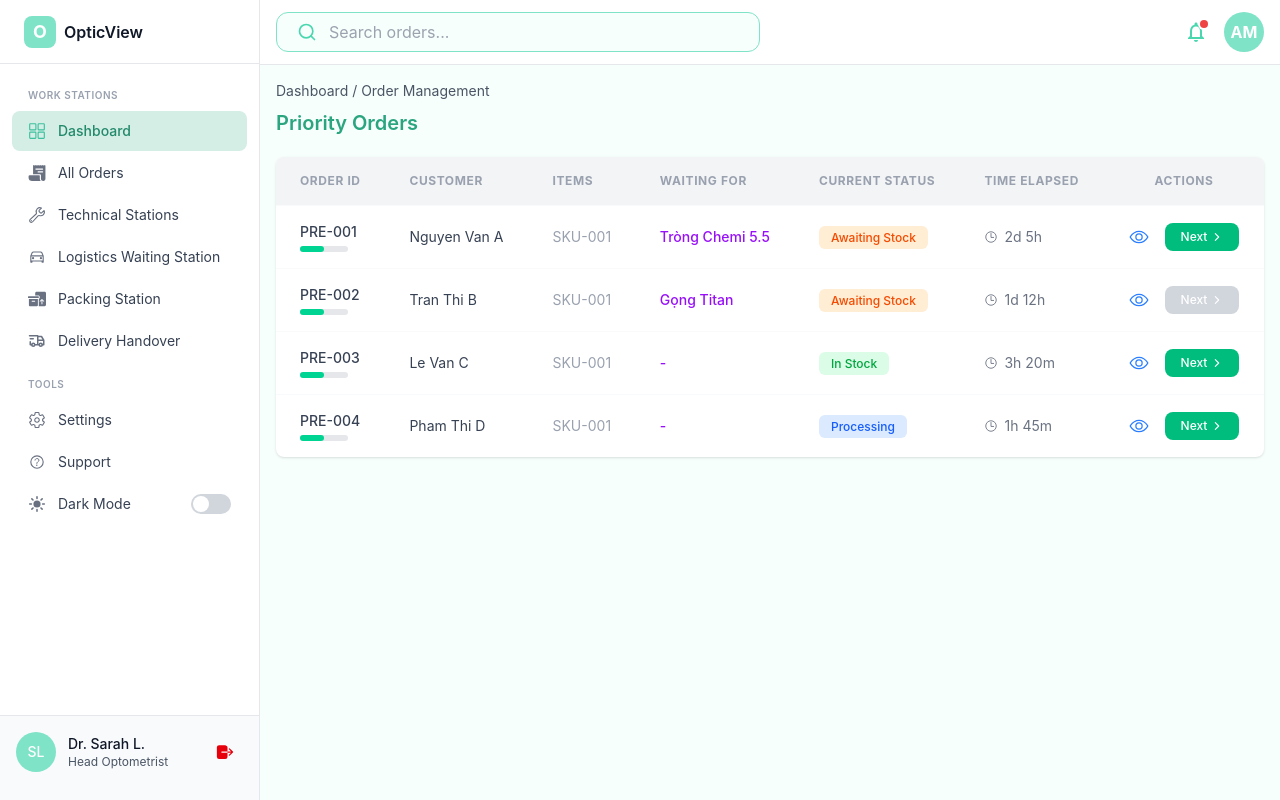
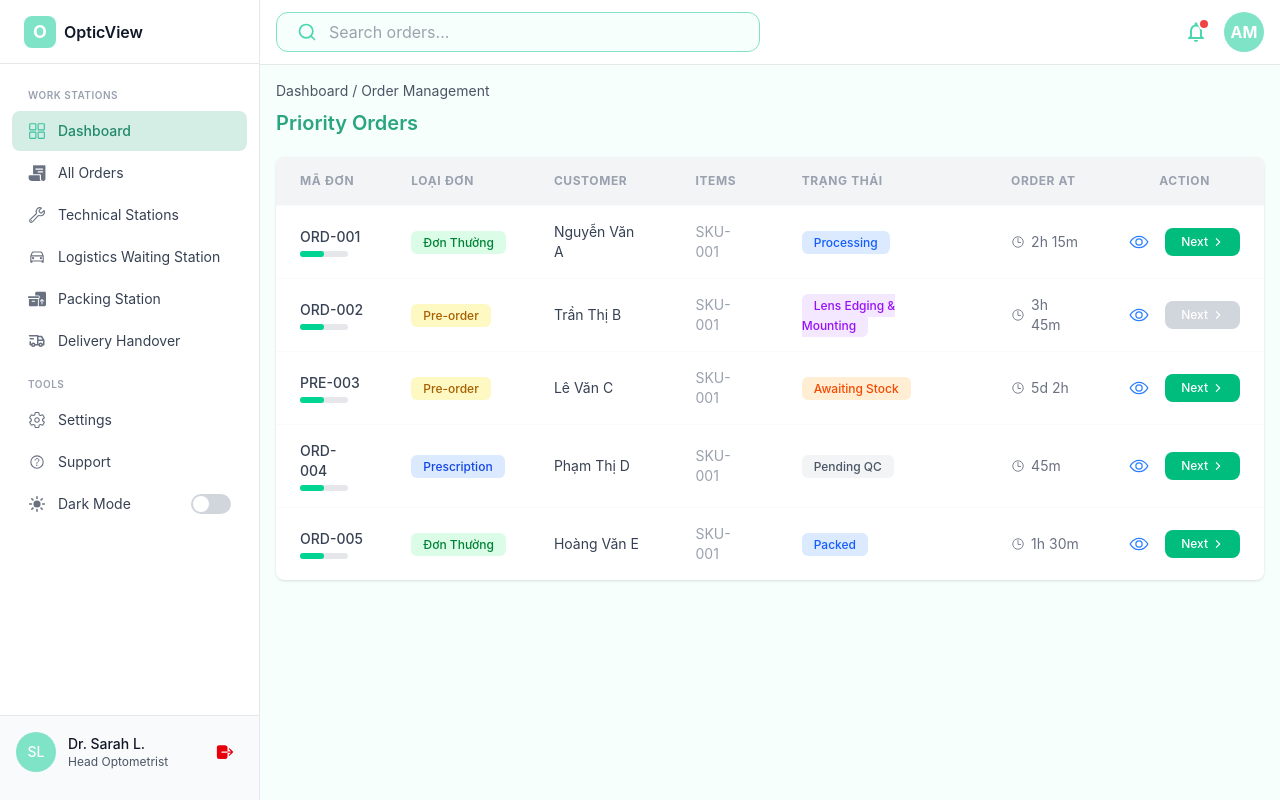
Before and after one commit to NghiaDPTWorkk/fe-eyewear-swp391, a React (Vite) app in the folder frontend/: page /operationstaff/dashboard in a window 1280 px wide. Built offline with nearby package versions, Linux system fonts and the light colour scheme.

Commit message:
KAN-49 feat: ui delivery all-order packingpage technical

```diff
--- a/frontend/src/components/common/staff/ordertable/OrderTable.tsx
+++ b/frontend/src/components/common/staff/ordertable/OrderTable.tsx
@@ -1,10 +1,11 @@
 import type { ReactNode } from 'react'
 import OrderHeaderTable from './OrderHeaderTable'
 import OrderList from './OrderList'
-import { IoEyeOutline, IoChevronForward, IoTimeOutline } from 'react-icons/io5'
+import { IoTimeOutline, IoEyeOutline, IoChevronForward } from 'react-icons/io5'
 
 export interface Order {
   id: string
+  orderType: string
   customer: string
   item: string
   waitingFor?: string
@@ -18,61 +19,94 @@ export interface Order {
 export interface Column<T> {
   header: string | ReactNode // Tiêu đề cột (Text hoặc Component)
   render: (item: T) => ReactNode // Hàm hiển thị dữ liệu cho từng dòng
-  className?: string // Class cho td (cell)
-  headerClassName?: string // Class cho th (header)
+  className?: string // Class cho td á
+  headerClassName?: string // Class cho th
 }
 
 interface OrderTableProps {
   columns?: Column<Order>[] // Mảng các cột
+  hiddenColumns?: string[] // Mảng các header cột muốn ẩn
+  filterType?: string // Loại đơn muốn lọc
 }
 
-export default function OrderTable({ columns }: OrderTableProps) {
-  // Mock data
+const getOrderTypeStyles = (type: string) => {
+  switch (type) {
+    case 'Đơn Thường':
+      return 'bg-green-100 text-green-700'
+    case 'Pre-order':
+      return 'bg-yellow-100 text-yellow-700'
+    case 'Prescription':
+      return 'bg-blue-100 text-blue-700'
+    default:
+      return 'bg-gray-100 text-gray-700'
+  }
+}
+
+export default function OrderTable({ columns, hiddenColumns = [], filterType }: OrderTableProps) {
+  // Mock data mốt thay sau
   const orders: Order[] = [
     {
-      id: 'PRE-001',
-      customer: 'Nguyen Van A',
+      id: 'ORD-001',
+      orderType: 'Đơn Thường',
+      customer: 'Nguyễn Văn A',
       item: 'SKU-001',
       waitingFor: 'Tròng Chemi 5.5',
+      currentStatus: 'Processing',
+      timeElapsed: '2h 15m',
+      statusColor: 'bg-blue-100 text-blue-600',
+      isNextActive: true
+    },
+    {
+      id: 'ORD-002',
+      orderType: 'Pre-order',
+      customer: 'Trần Thị B',
+      item: 'SKU-001',
+      waitingFor: 'Gọng Titan',
+      currentStatus: 'Lens Edging & Mounting',
+      timeElapsed: '3h 45m',
+      statusColor: 'bg-purple-100 text-purple-600',
+      isNextActive: false
+    },
+    {
+      id: 'PRE-003',
+      orderType: 'Pre-order',
+      customer: 'Lê Văn C',
+      item: 'SKU-001',
       currentStatus: 'Awaiting Stock',
-      timeElapsed: '2d 5h',
+      timeElapsed: '5d 2h',
       statusColor: 'bg-orange-100 text-orange-600',
       isNextActive: true
     },
     {
-      id: 'PRE-002',
-      customer: 'Tran Thi B',
+      id: 'ORD-004',
+      orderType: 'Prescription',
+      customer: 'Phạm Thị D',
       item: 'SKU-001',
-      waitingFor: 'Gọng Titan',
-      currentStatus: 'Awaiting Stock',
-      timeElapsed: '1d 12h',
-      statusColor: 'bg-orange-100 text-orange-600',
-      isNextActive: false
-    },
-    {
-      id: 'PRE-003',
-      customer: 'Le Van C',
-      item: 'SKU-001',
-      currentStatus: 'In Stock',
-      timeElapsed: '3h 20m',
-      statusColor: 'bg-green-100 text-green-600',
+      currentStatus: 'Pending QC',
+      timeElapsed: '45m',
+      statusColor: 'bg-gray-100 text-gray-600',
       isNextActive: true
     },
     {
-      id: 'PRE-004',
-      customer: 'Pham Thi D',
+      id: 'ORD-005',
+      orderType: 'Đơn Thường',
+      customer: 'Hoàng Văn E',
       item: 'SKU-001',
-      currentStatus: 'Processing',
-      timeElapsed: '1h 45m',
+      currentStatus: 'Packed',
+      timeElapsed: '1h 30m',
       statusColor: 'bg-blue-100 text-blue-600',
       isNextActive: true
     }
   ]
 
+  const filteredOrders = filterType
+    ? orders.filter((order) => order.orderType === filterType)
+    : orders
+
   // Default Columns nếu không truyền props
   const defaultColumns: Column<Order>[] = [
     {
-      header: 'Order ID',
+      header: 'MÃ ĐƠN',
       render: (order) => (
         <div>
           <div>{order.id}</div>
@@ -84,22 +118,33 @@ export default function OrderTable({ columns }: OrderTableProps) {
       className: 'font-medium'
     },
     {
-      header: 'Customer',
+      header: 'LOẠI ĐƠN',
+      render: (order) => (
+        <span
+          className={`px-3 py-1 rounded-md text-xs font-medium whitespace-nowrap ${getOrderTypeStyles(
+            order.orderType
+          )}`}
+        >
+          {order.orderType}
+        </span>
+      )
+    },
+    {
+      header: 'CUSTOMER',
       render: (order) => order.customer
     },
     {
-      header: 'Items',
+      header: 'ITEMS',
       render: (order) => order.item,
       className: 'text-gray-400'
     },
-    // Ví dụ cột Waiting For (mặc định có thể comment lại hoặc để đó)
     {
-      header: 'Waiting For',
+      header: 'WAITING FOR',
       render: (order) => order.waitingFor || '-',
       className: 'text-purple-600 font-medium'
     },
     {
-      header: 'Current Status',
+      header: 'TRẠNG THÁI',
       render: (order) => (
         <span className={`px-3 py-1 rounded-md text-xs font-medium ${order.statusColor}`}>
           {order.currentStatus}
@@ -107,7 +152,7 @@ export default function OrderTable({ columns }: OrderTableProps) {
       )
     },
     {
-      header: 'Time Elapsed',
+      header: 'ORDER AT',
       render: (order) => (
         <div className="flex items-center gap-1.5">
           <IoTimeOutline />
@@ -117,7 +162,7 @@ export default function OrderTable({ columns }: OrderTableProps) {
       className: 'text-gray-500'
     },
     {
-      header: 'Actions',
+      header: 'ACTION',
       headerClassName: 'text-center',
       render: (order) => (
         <div className="flex items-center justify-center gap-4">
@@ -139,13 +184,15 @@ export default function OrderTable({ columns }: OrderTableProps) {
     }
   ]
 
-  const activeColumns = columns || defaultColumns
+  const activeColumns = (columns || defaultColumns).filter(
+    (col) => !hiddenColumns.includes(col.header as string)
+  )
 
   return (
     <div className="overflow-x-auto bg-white rounded-lg shadow">
       <table className="w-full text-left border-collapse">
         <OrderHeaderTable columns={activeColumns} />
-        <OrderList orders={orders} columns={activeColumns} />
+        <OrderList orders={filteredOrders} columns={activeColumns} />
       </table>
     </div>
   )
--- /dev/null
+++ b/frontend/src/pages/operation/DeliveryPage.tsx
@@ -0,0 +1,12 @@
+import { Container } from '@/components'
+import OrderTable from '@/components/common/staff/ordertable/OrderTable'
+
+export default function DeliveryPage() {
+  return (
+    <Container>
+      <div className="text-sm text-gray-600 mb-2">Delivery / Delivery Handover</div>
+      <h1 className="text-xl font-semibold mb-5 text-primary-700">Delivery Handover</h1>
+      <OrderTable hiddenColumns={['WAITING FOR']} />
+    </Container>
+  )
+}
--- /dev/null
+++ b/frontend/src/pages/operation/DisplayAllOrder.tsx
@@ -0,0 +1,12 @@
+import { Container } from '@/components'
+import OrderTable from '@/components/common/staff/ordertable/OrderTable'
+
+export default function DisplayAllOrder() {
+  return (
+    <Container>
+      <div className="text-sm text-gray-600 mb-2">Order Management / All Orders</div>
+      <h1 className="text-xl font-semibold mb-5 text-primary-700">All Orders</h1>
+      <OrderTable hiddenColumns={['WAITING FOR']} />
+    </Container>
+  )
+}
--- a/frontend/src/pages/operation/HomePageOperation.tsx
+++ b/frontend/src/pages/operation/HomePageOperation.tsx
@@ -6,7 +6,7 @@ export default function HomePageOperation() {
     <Container>
       <div className="text-sm text-gray-600 mb-2">Dashboard / Order Management</div>
       <h1 className="text-xl font-semibold mb-5 text-primary-700">Priority Orders</h1>
-      <OrderTable />
+      <OrderTable hiddenColumns={['WAITING FOR']} />
     </Container>
   )
 }
--- a/frontend/src/pages/operation/OperationLayout.tsx
+++ b/frontend/src/pages/operation/OperationLayout.tsx
@@ -45,7 +45,12 @@ export default function OperationLayout() {
             active={location.pathname === '/operationstaff/dashboard'}
             onClick={() => navigate('/operationstaff/dashboard')}
           />
-          <SidebarStaff.MenuItem icon={<IoReceipt />} label="All Orders" />
+          <SidebarStaff.MenuItem
+            icon={<IoReceipt />}
+            label="All Orders"
+            active={location.pathname === '/operationstaff/all'}
+            onClick={() => navigate('/operationstaff/all')}
+          />
           <SidebarStaff.MenuItem
             icon={<IoBuildOutline />}
             label="Technical Stations"
@@ -58,8 +63,18 @@ export default function OperationLayout() {
             active={location.pathname === '/operationstaff/pre-orders'}
             onClick={() => navigate('/operationstaff/pre-orders')}
           />
-          <SidebarStaff.MenuItem icon={<FaBoxesPacking />} label="Packing Station" />
-          <SidebarStaff.MenuItem icon={<TbTruckDelivery />} label="Delivery Handover" />
+          <SidebarStaff.MenuItem
+            icon={<FaBoxesPacking />}
+            label="Packing Station"
+            active={location.pathname === '/operationstaff/packing'}
+            onClick={() => navigate('/operationstaff/packing')}
+          />
+          <SidebarStaff.MenuItem
+            icon={<TbTruckDelivery />}
+            label="Delivery Handover"
+            active={location.pathname === '/operationstaff/delivery-orders'}
+            onClick={() => navigate('/operationstaff/delivery-orders')}
+          />
         </SidebarStaff.MenuSection>
 
         <SidebarStaff.MenuSection label="TOOLS">
--- /dev/null
+++ b/frontend/src/pages/operation/PackingPage.tsx
@@ -0,0 +1,12 @@
+import { Container } from '@/components'
+import OrderTable from '@/components/common/staff/ordertable/OrderTable'
+
+export default function PackingPage() {
+  return (
+    <Container>
+      <div className="text-sm text-gray-600 mb-2">Cardboard / Packing Station</div>
+      <h1 className="text-xl font-semibold mb-5 text-primary-700">Packing Station</h1>
+      <OrderTable hiddenColumns={['WAITING FOR']} />
+    </Container>
+  )
+}
--- a/frontend/src/pages/operation/PreOrder.tsx
+++ b/frontend/src/pages/operation/PreOrder.tsx
@@ -6,7 +6,7 @@ export default function PreOrder() {
     <Container>
       <div className="text-sm text-gray-600 mb-2">Logistics Waiting Station / Pre-Orders</div>
       <h1 className="text-xl font-semibold mb-5 text-primary-700">Pre-Orders</h1>
-      <OrderTable />
+      <OrderTable filterType="Pre-order" />
     </Container>
   )
 }
--- a/frontend/src/pages/operation/PrescriptionOrders.tsx
+++ b/frontend/src/pages/operation/PrescriptionOrders.tsx
@@ -6,7 +6,7 @@ export default function PrescriptionOrders() {
     <Container>
       <div className="text-sm text-gray-600 mb-2">Technical Stations / Prescription Orders</div>
       <h1 className="text-xl font-semibold mb-5 text-primary-700">Prescription Orders</h1>
-      <OrderTable />
+      <OrderTable hiddenColumns={['WAITING FOR']} filterType="Prescription" />
     </Container>
   )
 }
--- a/frontend/src/routes/index.tsx
+++ b/frontend/src/routes/index.tsx
@@ -31,6 +31,18 @@ const PrescriptionOrdersPage = lazy(() =>
 
 const PreOrdersPage = lazy(() =>
   import('@/pages/operation/PreOrder').then((m) => ({ default: m.default }))
+)
+
+const DisplayAllOrderPage = lazy(() =>
+  import('@/pages/operation/DisplayAllOrder').then((m) => ({ default: m.default }))
+)
+
+const DeliveryPage = lazy(() =>
+  import('@/pages/operation/DeliveryPage').then((m) => ({ default: m.default }))
+)
+
+const PackingPage = lazy(() =>
+  import('@/pages/operation/PackingPage').then((m) => ({ default: m.default }))
 )
 
 export const router = createBrowserRouter([
@@ -71,12 +83,24 @@ export const router = createBrowserRouter([
         element: <HomePageOperation />
       },
       {
+        path: 'all',
+        element: <DisplayAllOrderPage />
+      },
+      {
         path: 'prescription-orders',
         element: <PrescriptionOrdersPage />
       },
       {
         path: 'pre-orders',
         element: <PreOrdersPage />
+      },
+      {
+        path: 'packing',
+        element: <PackingPage />
+      },
+      {
+        path: 'delivery-orders',
+        element: <DeliveryPage />
       }
     ]
   },
```
Also changed, not shown: frontend/src/pages/operation/TechnicalPage.tsx (added).
